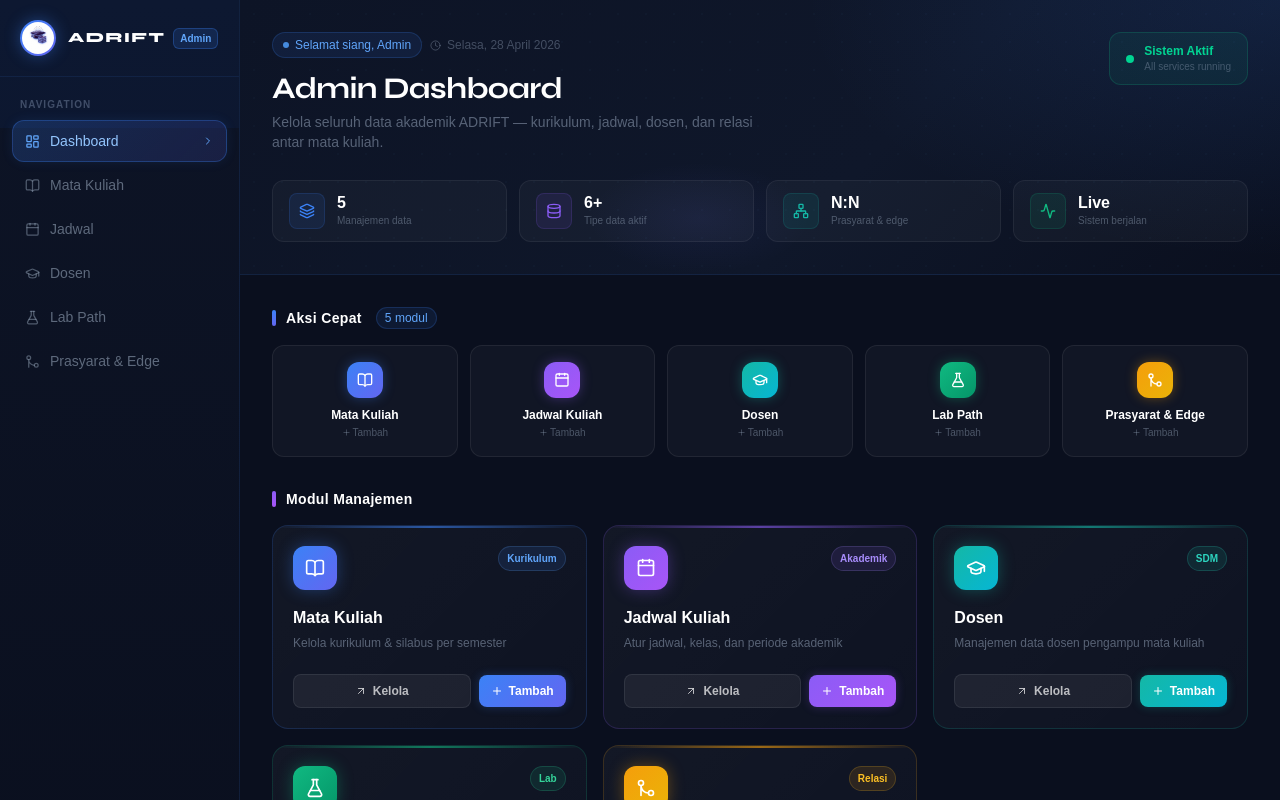
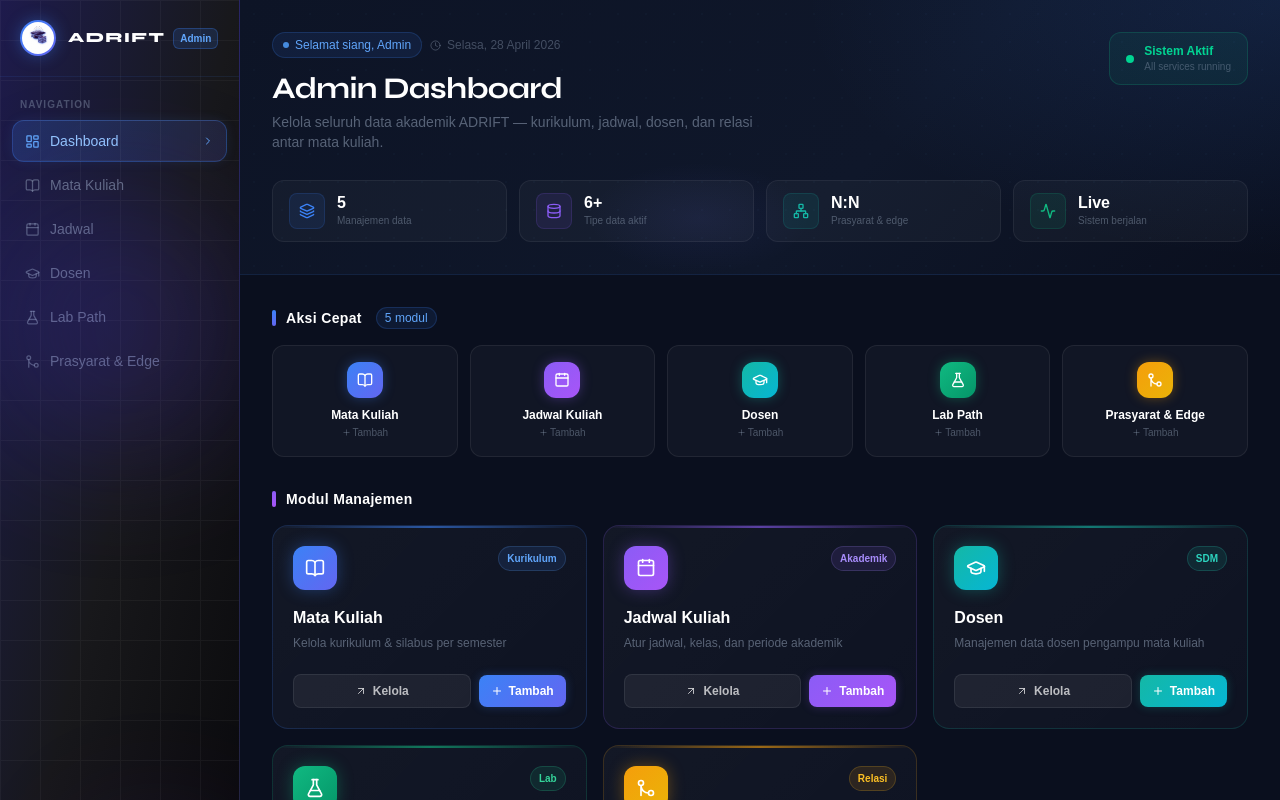
Before and after one commit to Atlasfer/ADRIFT-frontend, a Next.js app: page /admin in a window 1280 px wide. Shown: the top 800 px of the page. Built offline with nearby package versions, Linux system fonts and the light colour scheme.

Commit message:
Update admin layout

```diff
--- a/src/app/admin/layout.tsx
+++ b/src/app/admin/layout.tsx
@@ -32,15 +32,21 @@ export default function AdminLayout({ children }: { children: React.ReactNode })
     <div className="min-h-screen flex text-white" style={{ background: "#0a0f1e" }}>
 
       {/* ── Sidebar ── */}
-      <aside
-        className="w-60 flex-shrink-0 flex flex-col relative"
-        style={{
-          background: "linear-gradient(180deg, #0d1426 0%, #0a0f1e 100%)",
-          borderRight: "1px solid rgba(59,130,246,0.12)",
-        }}
+      <aside className="w-60 flex-shrink-0 flex flex-col relative overflow-hidden bg-gradient-to-br from-indigo-950 via-zinc-900 to-zinc-950"
+        style={{ borderRight: "1px solid rgba(99,102,241,0.15)" }}
       >
-        {/* Top glow */}
-        <div className="absolute top-0 left-0 right-0 h-32 bg-blue-600/5 pointer-events-none" />
+        {/* Grid pattern — same as login/register left panel */}
+        <div
+          className="absolute inset-0 opacity-[0.04] pointer-events-none"
+          style={{
+            backgroundImage:
+              "linear-gradient(#fff 1px,transparent 1px),linear-gradient(90deg,#fff 1px,transparent 1px)",
+            backgroundSize: "40px 40px",
+          }}
+        />
+        {/* Glow blobs */}
+        <div className="absolute top-1/3 left-1/2 -translate-x-1/2 -translate-y-1/2 w-64 h-64 bg-indigo-600/20 rounded-full blur-3xl pointer-events-none" />
+        <div className="absolute bottom-0 right-0 w-40 h-40 bg-violet-600/10 rounded-full blur-3xl pointer-events-none" />
 
         {/* Logo */}
         <div className="px-5 py-5 relative" style={{ borderBottom: "1px solid rgba(59,130,246,0.1)" }}>
```
